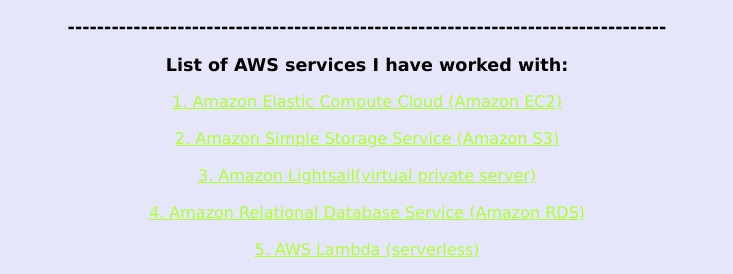
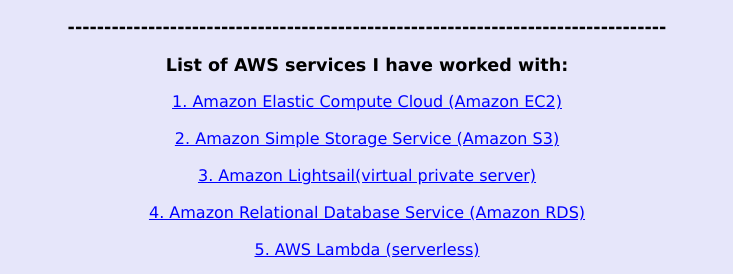
Before and after one commit to thestig1990/final-project-epam-L1, a plain HTML site: page index.html in a window 1280 px wide. Shown: the part 515-789 px from the top of the page, without its empty margins (273-1006 px from the left). Drawn offline with Linux system fonts and the light colour scheme.

Commit message:
update index.html

```diff
--- a/index.html
+++ b/index.html
@@ -30,7 +30,7 @@
       font-size: 100%;
     }
     a {
-      color: greenyellow;
+      color: blue;
       font-family: verdana;
       font-size: 100%;
     }
```
